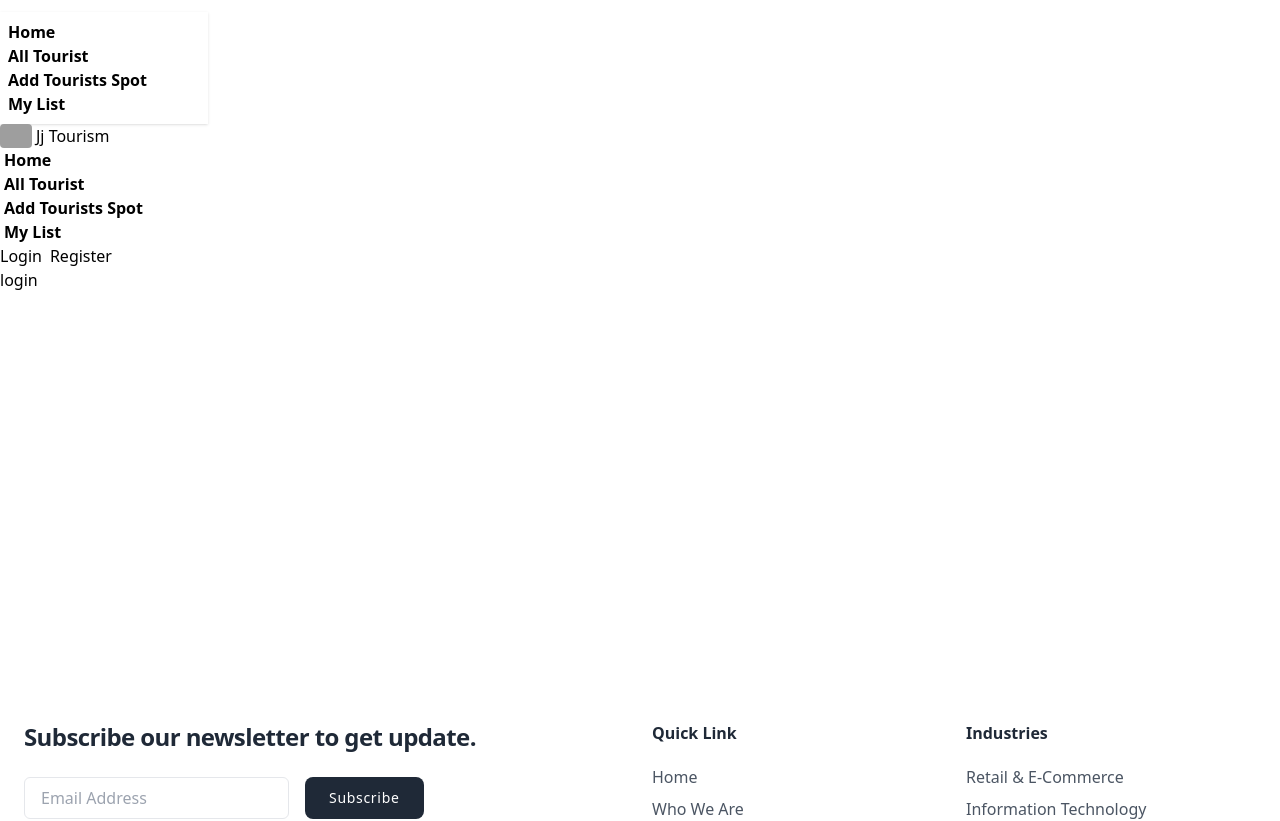
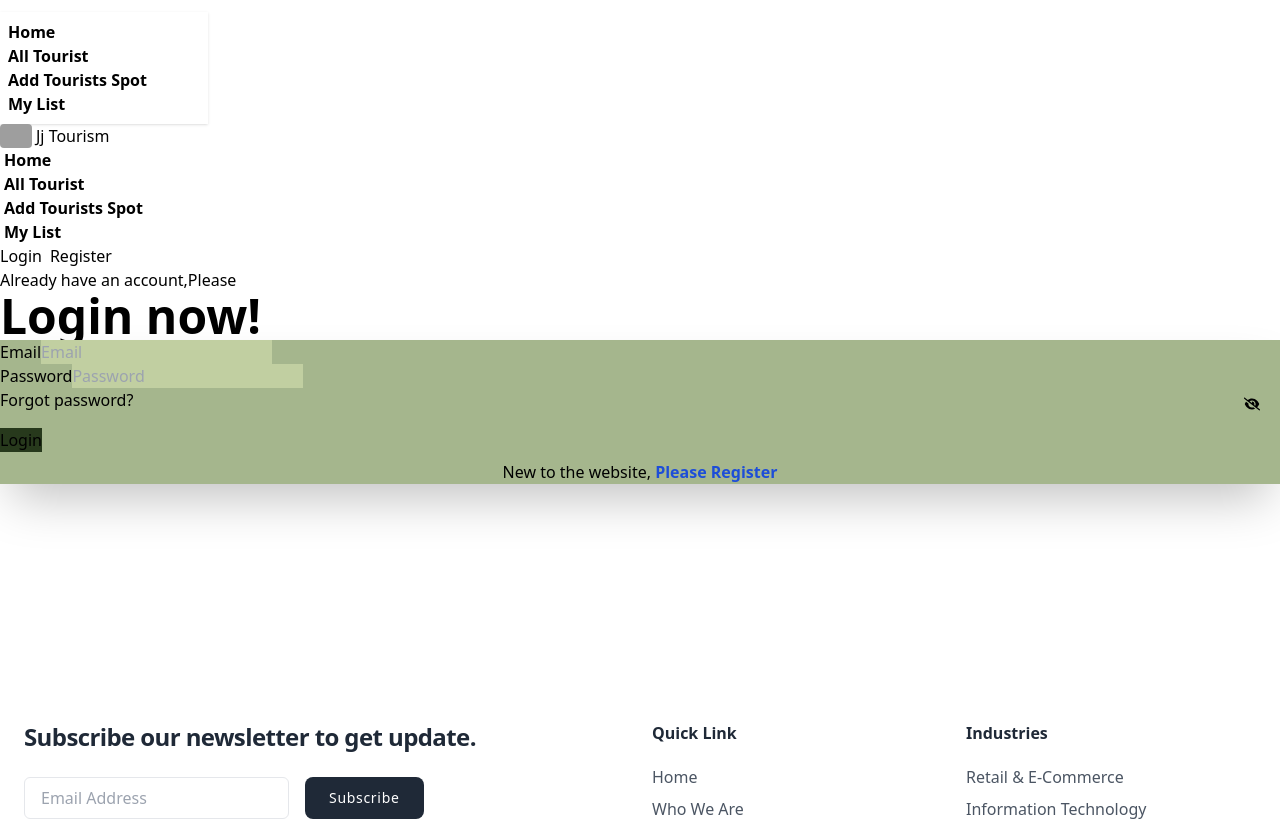
Before and after one commit to Md-Sufian-Jidan/jj-tourism-client, a React (Vite) app: page /login in a window 1280 px wide. Shown: the top 821 px of the page. Built offline with nearby package versions, Linux system fonts and the light colour scheme; no server answers; grey boxes are pictures that could not be loaded.

Commit message:
private route added

```diff
--- a/package.json
+++ b/package.json
@@ -19,6 +19,7 @@
     "react-helmet": "^6.1.0",
     "react-icons": "^5.5.0",
     "react-router-dom": "^7.4.0",
+    "react-toastify": "^11.0.5",
     "sort-by": "^1.2.0",
     "sweetalert2": "^11.17.2"
   },
--- a/src/Components/Authentication/Login/Login.jsx
+++ b/src/Components/Authentication/Login/Login.jsx
@@ -1,9 +1,66 @@
-import React from 'react';
+import { useContext, useState } from 'react';
+import { AuthContext } from '../../../Routes/AuthProvider';
+import { Link } from 'react-router-dom';
+import { FaEye, FaEyeSlash } from 'react-icons/fa6';
+import Swal from 'sweetalert2';
 
 const Login = () => {
+    const [show, setShow] = useState(false);
+    const { signInUser } = useContext(AuthContext);
+
+    const handleLogin = (e) => {
+        e.preventDefault();
+        const form = e.target();
+        const email = form.email.value;
+        const password = form.password.value;
+        console.log(email, password);
+        signInUser(email, password)
+            .then(result => {
+                Swal.fire({
+                    title: "Hurrah!",
+                    text: "User Login Successfully!",
+                    icon: "success"
+                  });
+            })
+            .catch(error => {
+                console.log(error);
+                Swal.fire({
+                    icon: "error",
+                    title: "Oops...",
+                    text: error?.message,
+                });
+            })
+    };
+
     return (
-        <div>
-            login
+        <div className="hero">
+            <div className="hero-content flex-col">
+                <div className="text-center lg:text-left">
+                    <p>Already have an account,Please</p>
+                    <h1 className="text-5xl font-bold">Login now!</h1>
+                </div>
+                <div className="card bg-[#A5B68D] w-full min-w-96 shrink-0 shadow-2xl">
+                    <form onSubmit={handleLogin} className="card-body">
+                        <fieldset className="fieldset">
+                            <label className="fieldset-label">Email</label>
+                            <input type="email" name='email' className="input bg-[#C1CFA1]" placeholder="Email" />
+                            <div className='relative'>
+                                <label className="fieldset-label">Password</label>
+                                <input type={show ? "text" : "password"} name='password' className="input bg-[#C1CFA1]" placeholder="Password" />
+                                <span className="absolute top-8 right-5" onClick={() => setShow(!show)}>
+                                    {show ?
+                                        <FaEye size={16} /> :
+                                        <FaEyeSlash size={16} />
+                                    }
+                                </span>
+                            </div>
+                            <div><a className="link link-hover">Forgot password?</a></div>
+                            <button className="btn bg-[#27391C] mt-4">Login</button>
+                        </fieldset>
+                    </form>
+                    <p className='text-center my-2'>New to the website, <Link to={'/register'} className='text-blue-700 font-bold hover:underline'>Please Register</Link></p>
+                </div>
+            </div>
         </div>
     );
 };
--- a/src/Components/Authentication/Register/Register.jsx
+++ b/src/Components/Authentication/Register/Register.jsx
@@ -1,10 +1,15 @@
-import { useContext } from "react";
+import { useContext, useState } from "react";
 import { AuthContext } from "../../../Routes/AuthProvider";
 import Swal from "sweetalert2";
 import { updateProfile } from "firebase/auth";
 import auth from "../../../Firebase/Firebase.config";
+import { Link, useNavigate } from "react-router-dom";
+import { FaEye, FaEyeSlash } from "react-icons/fa6";
+import { toast } from "react-toastify";
 
 const Register = () => {
+    const [show, setShow] = useState(false);
+    const navigate = useNavigate();
     const { createUser } = useContext(AuthContext);
 
     const handleRegister = (e) => {
@@ -15,6 +20,15 @@ const Register = () => {
         const photoUrl = form.photoUrl.value;
         const password = form.password.value;
         console.log(name, email, photoUrl, password);
+        if (password.length < 6) {
+            return toast.error('your password should at least 6 character long');
+        }
+        if (!/[A-Z]/.test(password)) {
+            return toast.error('Your password should contain a Capital letter')
+        }
+        if (!/[a-z]/.test(password)) {
+            return toast.error('Your password should contain a lower letter')
+        }
         createUser(email, password)
             .then(result => {
                 // console.log(result.user);
@@ -39,6 +53,8 @@ const Register = () => {
                                     text: "User Created Successfully",
                                     icon: "success"
                                 });
+                                form.reset();
+                                navigate('/login');
                             }
                         });
                 }).catch((error) => {
@@ -74,12 +90,21 @@ const Register = () => {
                             <input type="email" name='email' className="input bg-[#706D54]" placeholder="Email" />
                             <label className="fieldset-label">Photo Url</label>
                             <input type="text" name='photoUrl' className="input bg-[#706D54]" placeholder="Your Photo Url" />
-                            <label className="fieldset-label">Password</label>
-                            <input type="password" name='password' className="input bg-[#706D54]" placeholder="Password" />
+                            <div className='relative'>
+                                <label className="fieldset-label">Password</label>
+                                <input type={show ? "text" : "password"} name='password' className="input bg-[#706D54]" placeholder="Password" />
+                                <span className="absolute top-8 right-5" onClick={() => setShow(!show)}>
+                                    {show ?
+                                        <FaEye size={16} /> :
+                                        <FaEyeSlash size={16} />
+                                    }
+                                </span>
+                            </div>
                             <div><a className="link link-hover">Forgot password?</a></div>
                             <button className="btn bg-[#A55B4B] mt-4">Register</button>
                         </fieldset>
                     </form>
+                    <p className="text-center my-2">Already have an account? <Link to={'/login'} className="text-blue-700 font-bold hover:underline">Please Login</Link></p>
                 </div>
             </div>
         </div>
--- a/src/Components/Navbar/Navbar.jsx
+++ b/src/Components/Navbar/Navbar.jsx
@@ -4,10 +4,10 @@ import { AuthContext } from '../../Routes/AuthProvider';
 import Swal from 'sweetalert2';
 
 const Navbar = () => {
-    const { user, logout } = useContext(AuthContext);
+    const { user, logOut } = useContext(AuthContext);
 
     const handleLogout = () => {
-        logout()
+        logOut()
             .then(result => {
                 console.log(result);
                 Swal.fire({
@@ -63,7 +63,7 @@ const Navbar = () => {
                 </div>
                 <div className="navbar-end">
                     {
-                        user ? <button className='btn btn-error' onClick={handleLogout}>Logout</button> :
+                        user ? <button onClick={handleLogout} className='btn btn-error'>Logout</button> :
                             <>
                                 <Link to={'/login'} className="btn btn-success mr-2">Login</Link>
                                 <Link to={'/register'} className="btn btn-primary">Register</Link>
--- /dev/null
+++ b/src/Routes/PrivateRoute.jsx
@@ -0,0 +1,14 @@
+import { useContext } from "react";
+import { AuthContext } from "./AuthProvider";
+import { Navigate, useLocation } from "react-router-dom";
+
+const PrivateRoute = ({ children }) => {
+    const { user, loading } = useContext(AuthContext);
+    let location = useLocation();
+
+    if (loading) return <span className="loading loading-spinner loading-xl"></span>
+    if(user) return children;
+    return <Navigate state={location?.pathname} to={'/login'} />
+};
+
+export default PrivateRoute;
--- a/src/main.jsx
+++ b/src/main.jsx
@@ -4,11 +4,13 @@ import './index.css'
 import { RouterProvider } from 'react-router-dom'
 import { router } from './Routes/Routes.jsx'
 import AuthProvider from './Routes/AuthProvider.jsx'
+import { ToastContainer } from 'react-toastify'
 
 createRoot(document.getElementById('root')).render(
   <StrictMode>
     <AuthProvider>
       <RouterProvider router={router} />
+      <ToastContainer />
     </AuthProvider>
   </StrictMode>,
 )
```
Also changed, not shown: 1 other file (tests, documents, lock files or other folders).
